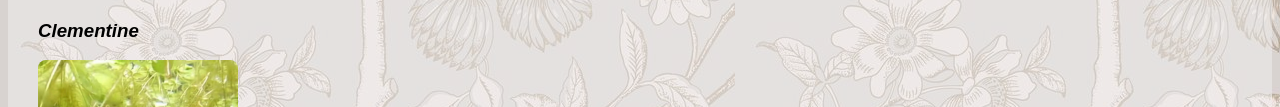
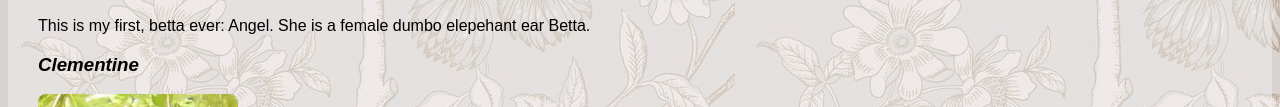
Before and after one commit to ss5941688-hue/blog, a plain HTML site: page pets.html in a window 1280 px wide. Shown: the part 1565-1672 px from the top of the page. Drawn offline with Linux system fonts and the light colour scheme.

Commit message:
Update pets.html

```diff
--- a/pets.html
+++ b/pets.html
@@ -130,8 +130,10 @@ footer {
     <img src="ange.JPG"width="200" height="200">
     <img src="angel1.jpeg" width="200" height="250">
     <img src="angel2.jpeg" width="200" height="200">
+     <p>This is my first, betta ever: Angel. She is a female dumbo elepehant ear Betta.</p>
     <h3><i>Clementine</i></h3>
     <img src="clementine1.jpeg" width="200" height="200">
+
 
     <h3><i>Aquamarine</i></h3>
     <img src="aquamarine.jpeg" width="200 height=200">
```
